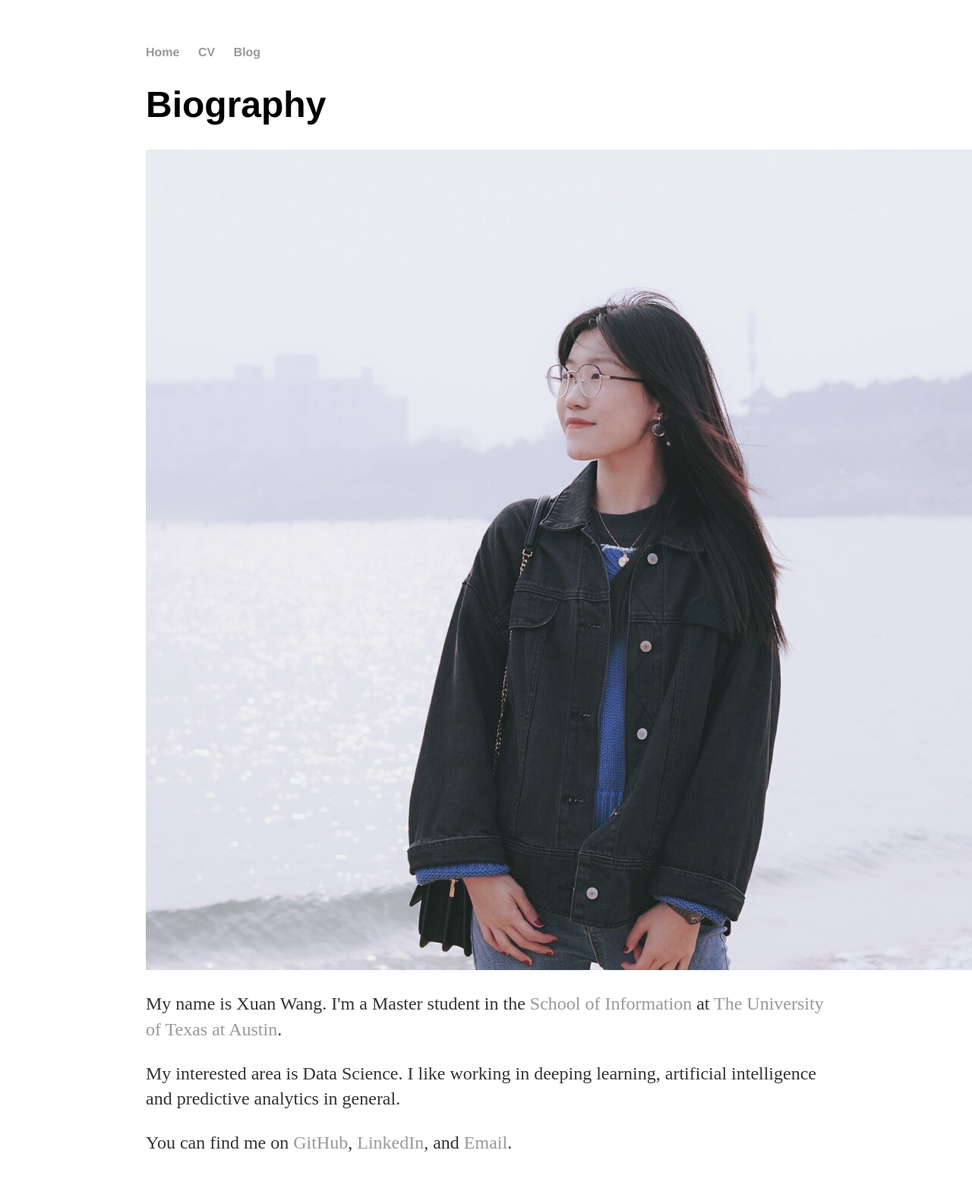
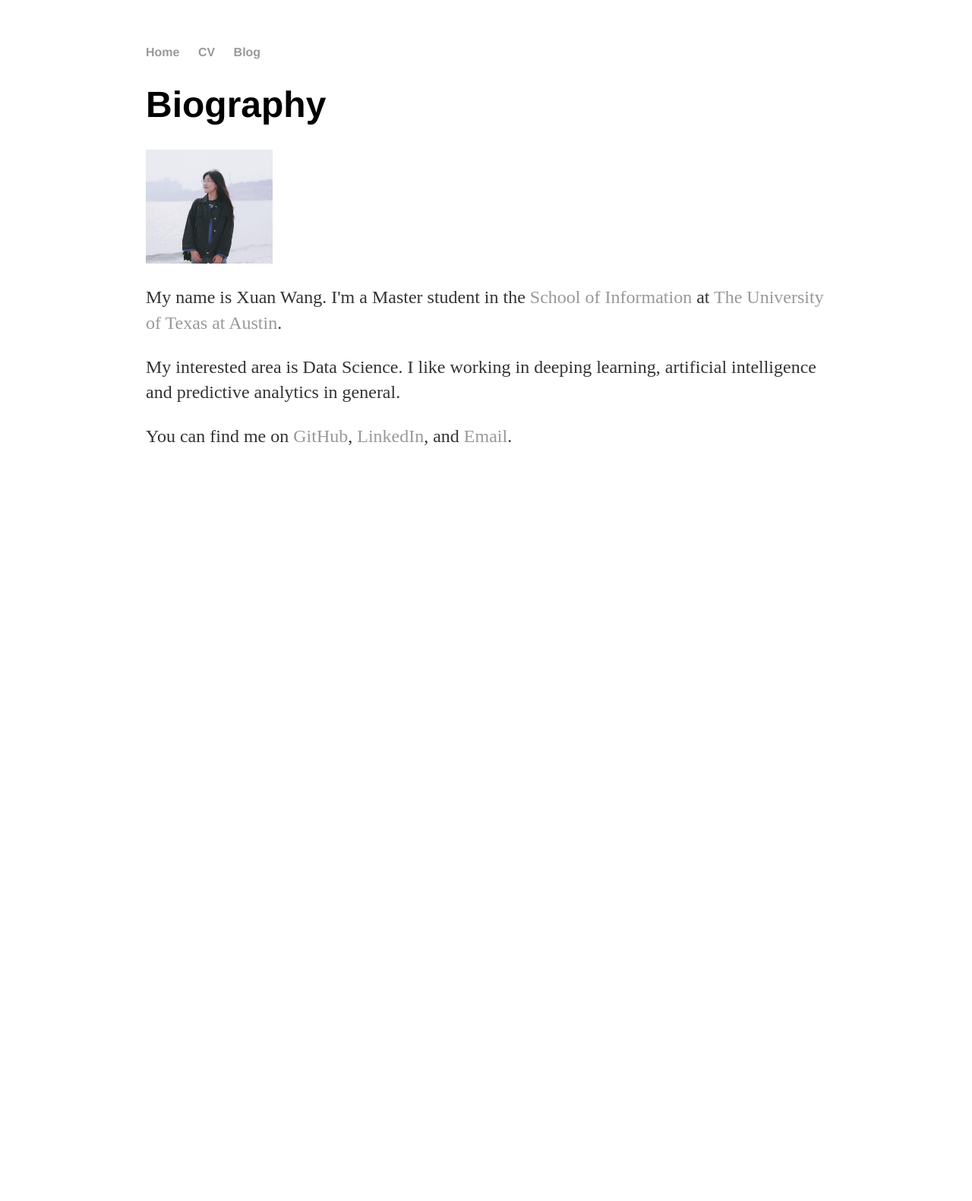
Before and after one commit to xxuanwang-zz/Portfolio, a Jekyll site: the page built from index.html, in a window 1280 px wide. Shown: the whole page at 76% size. Built offline with Jekyll 4.4.1, drawn with Linux system fonts in a browser that asks for light colours; after the commit the page ends 900 px from its top, so only the background shows below that.

Commit message:
Update index.html

```diff
--- a/index.html
+++ b/index.html
@@ -7,7 +7,7 @@ title: Xuan Wang
     <h1>Biography</h1>
   </header>
   <section id="about">
-    <img src="./img/me.jpg" alt="Xuan Wang"/>
+    <img src="./img/me.jpg" height="150"/>
     <p>
       My name is Xuan Wang. I'm a Master student in the <a href="https://www.ischool.utexas.edu/">School of Information</a> at <a href="https://www.utexas.edu/">The University of Texas at Austin</a>.
     </p>
```
